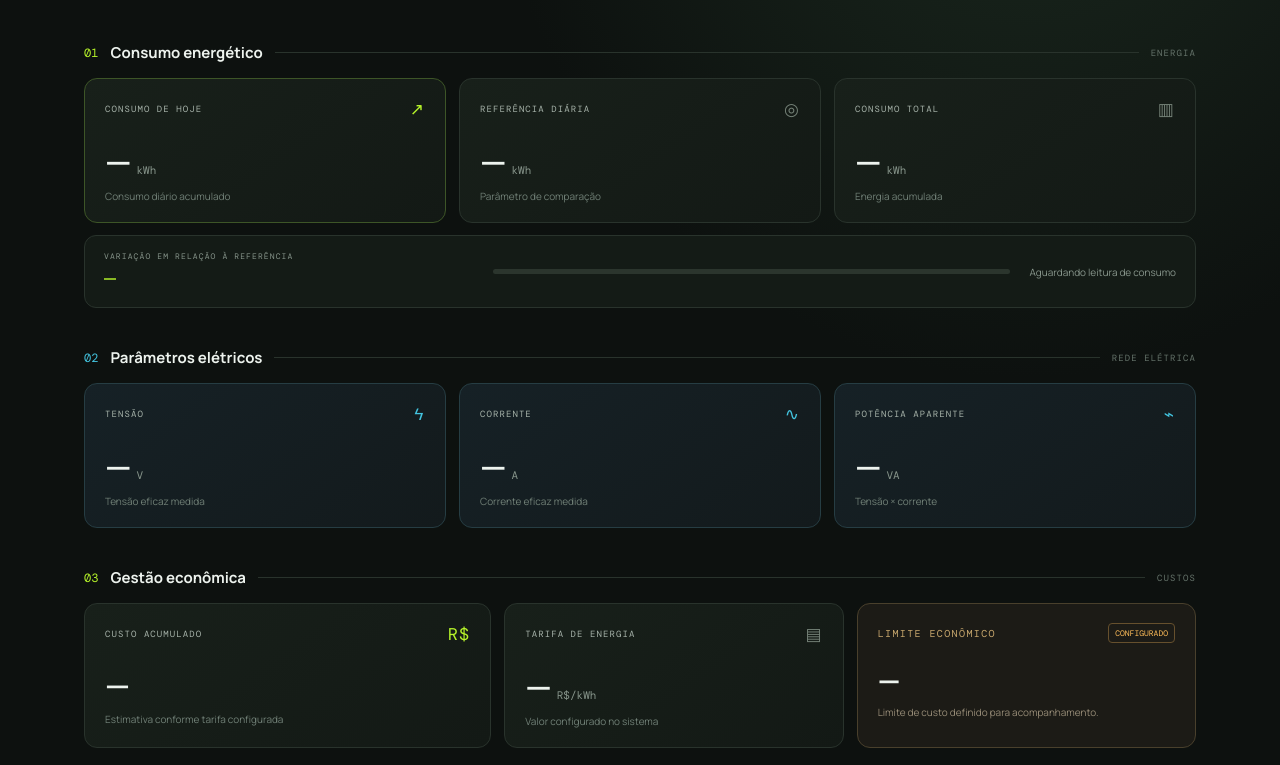
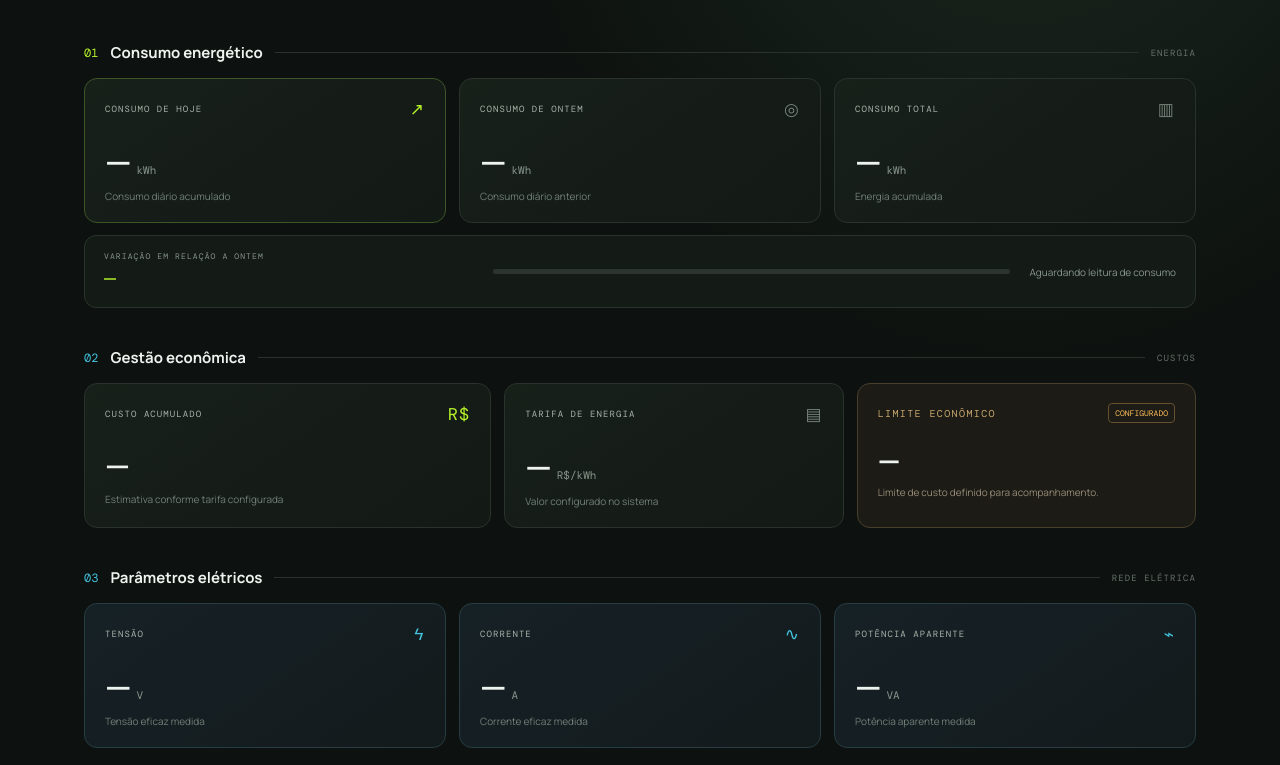
Before and after one commit to cdhc27/cegi-dashboard, a plain HTML site: page index.html in a window 1280 px wide. Shown: the part 275-1040 px from the top of the page. Drawn offline with nearby package versions, Linux system fonts and the light colour scheme; no server answers.

Commit message:
Update index.html

```diff
--- a/index.html
+++ b/index.html
@@ -48,9 +48,9 @@
             <div class="metric-foot">Consumo diário acumulado</div>
           </article>
           <article class="metric-card">
-            <div class="metric-label"><span>REFERÊNCIA DIÁRIA</span><span class="metric-symbol muted">◎</span></div>
+            <div class="metric-label"><span>CONSUMO DE ONTEM</span><span class="metric-symbol muted">◎</span></div>
             <div class="metric-value"><strong id="referenceKwh">—</strong><small>kWh</small></div>
-            <div class="metric-foot">Parâmetro de comparação</div>
+            <div class="metric-foot">Consumo diário anterior</div>
           </article>
           <article class="metric-card">
             <div class="metric-label"><span>CONSUMO TOTAL</span><span class="metric-symbol muted">▥</span></div>
@@ -59,35 +59,14 @@
           </article>
         </div>
         <div class="comparison-card">
-          <div><span class="small-label">VARIAÇÃO EM RELAÇÃO À REFERÊNCIA</span><strong id="dailyChange">—</strong></div>
+          <div><span class="small-label">VARIAÇÃO EM RELAÇÃO A ONTEM</span><strong id="dailyChange">—</strong></div>
           <div class="comparison-track"><span id="comparisonBar"></span></div>
           <span class="comparison-caption" id="comparisonCaption">Aguardando leitura de consumo</span>
         </div>
       </section>
 
       <section class="section">
-        <div class="section-heading"><span class="section-index blue">02</span><h2>Parâmetros elétricos</h2><span class="section-line"></span><span class="section-note">REDE ELÉTRICA</span></div>
-        <div class="metrics metrics-three">
-          <article class="metric-card electric">
-            <div class="metric-label"><span>TENSÃO</span><span class="metric-symbol">ϟ</span></div>
-            <div class="metric-value"><strong id="voltage">—</strong><small>V</small></div>
-            <div class="metric-foot">Tensão eficaz medida</div>
-          </article>
-          <article class="metric-card electric">
-            <div class="metric-label"><span>CORRENTE</span><span class="metric-symbol">∿</span></div>
-            <div class="metric-value"><strong id="current">—</strong><small>A</small></div>
-            <div class="metric-foot">Corrente eficaz medida</div>
-          </article>
-          <article class="metric-card electric">
-            <div class="metric-label"><span>POTÊNCIA APARENTE</span><span class="metric-symbol">⌁</span></div>
-            <div class="metric-value"><strong id="power">—</strong><small>VA</small></div>
-            <div class="metric-foot">Tensão × corrente</div>
-          </article>
-        </div>
-      </section>
-
-      <section class="section">
-        <div class="section-heading"><span class="section-index">03</span><h2>Gestão econômica</h2><span class="section-line"></span><span class="section-note">CUSTOS</span></div>
+        <div class="section-heading"><span class="section-index blue">02</span><h2>Gestão econômica</h2><span class="section-line"></span><span class="section-note">CUSTOS</span></div>
         <div class="economy-grid">
           <article class="metric-card cost-card">
             <div class="metric-label"><span>CUSTO ACUMULADO</span><span class="metric-symbol">R$</span></div>
@@ -107,6 +86,29 @@
         </div>
       </section>
 
+      <section class="section">
+        <div class="section-heading"><span class="section-index blue">03</span><h2>Parâmetros elétricos</h2><span class="section-line"></span><span class="section-note">REDE ELÉTRICA</span></div>
+        <div class="metrics metrics-three">
+          <article class="metric-card electric">
+            <div class="metric-label"><span>TENSÃO</span><span class="metric-symbol">ϟ</span></div>
+            <div class="metric-value"><strong id="voltage">—</strong><small>V</small></div>
+            <div class="metric-foot">Tensão eficaz medida</div>
+          </article>
+          <article class="metric-card electric">
+            <div class="metric-label"><span>CORRENTE</span><span class="metric-symbol">∿</span></div>
+            <div class="metric-value"><strong id="current">—</strong><small>A</small></div>
+            <div class="metric-foot">Corrente eficaz medida</div>
+          </article>
+          <article class="metric-card electric">
+            <div class="metric-label"><span>POTÊNCIA APARENTE</span><span class="metric-symbol">⌁</span></div>
+            <div class="metric-value"><strong id="power">—</strong><small>VA</small></div>
+            <div class="metric-foot">Potência aparente medida</div>
+          </article>
+        </div>
+      </section>
+
+
+
       <section class="footer-panel">
         <div class="footer-emblem">C</div>
         <div><strong>CEGI <span>·</span> SMART ENERGY</strong><p>Monitoramento inteligente para uma gestão consciente da energia.</p></div>
```
